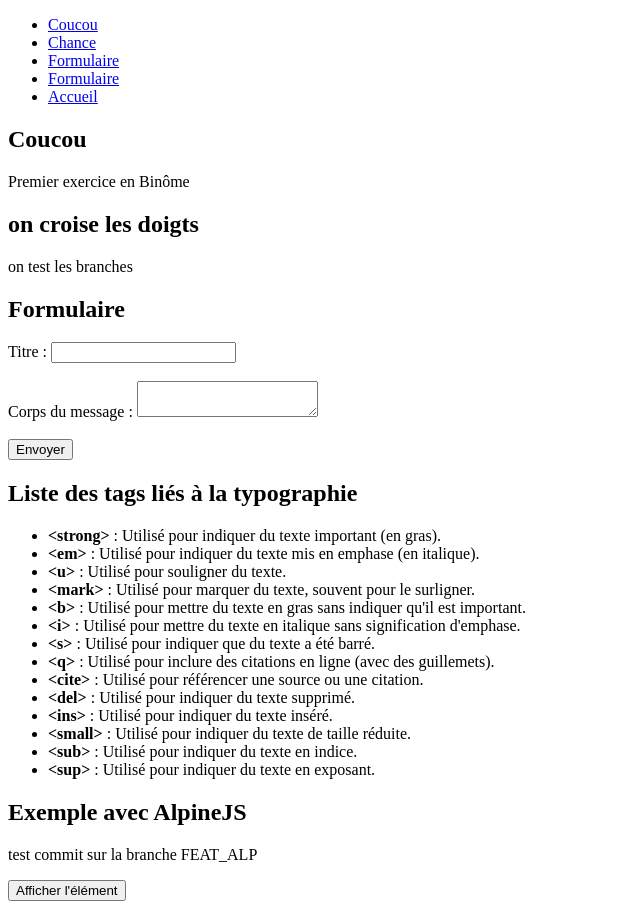
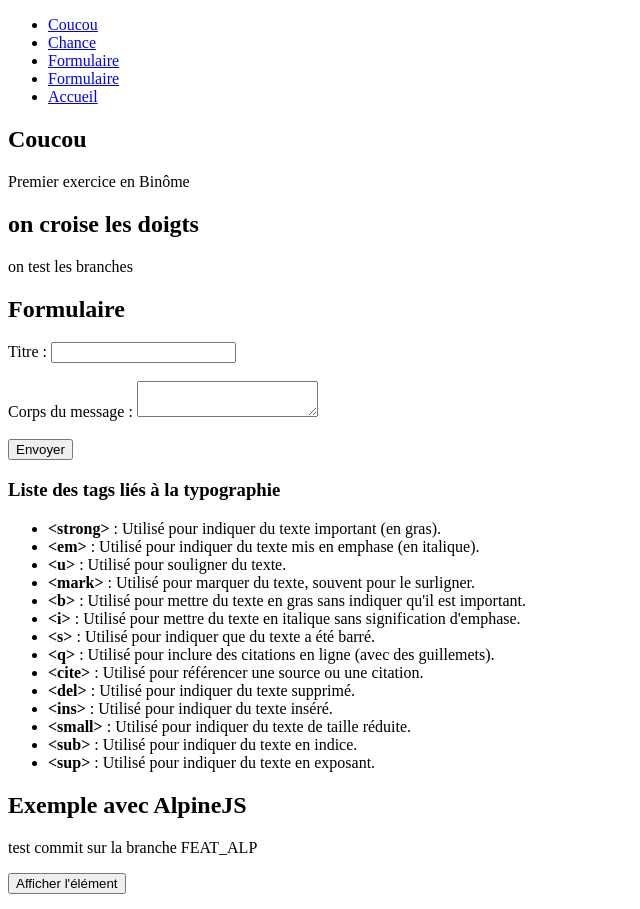
Before and after one commit to CharleneBo/CharlenBo.github.io, a plain HTML site: page index.html in a window 1280 px wide. Shown: the whole page, without its empty margins (0-640 px from the left). Drawn offline with nearby package versions, Linux system fonts and the light colour scheme.

Commit message:
changement ligne 42

```diff
--- a/index.html
+++ b/index.html
@@ -39,7 +39,7 @@
         <button type="submit">Envoyer</button>
     </form>
 
-     <h2 id="liste">Liste des tags liés à la typographie</h2>
+    <h3 id="liste" class="highlight">Liste des tags liés à la typographie</h3>
     <ul>
         <li><strong>&lt;strong&gt;</strong> : Utilisé pour indiquer du texte important (en gras).</li>
         <li><strong>&lt;em&gt;</strong> : Utilisé pour indiquer du texte mis en emphase (en italique).</li>
```
